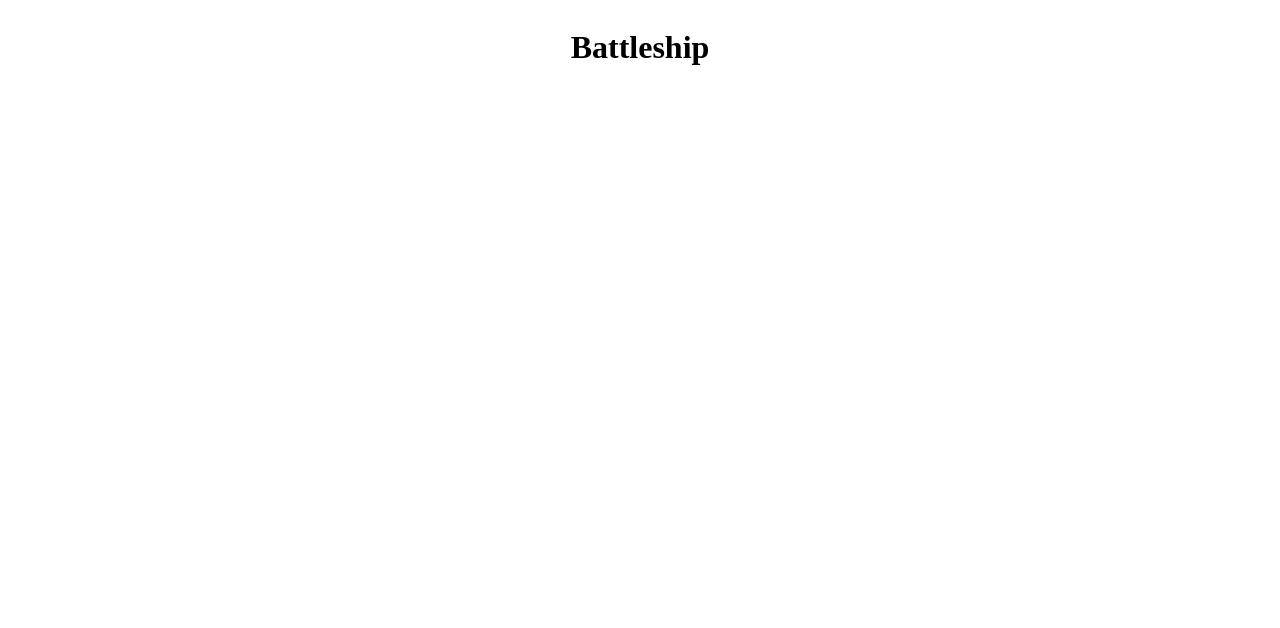
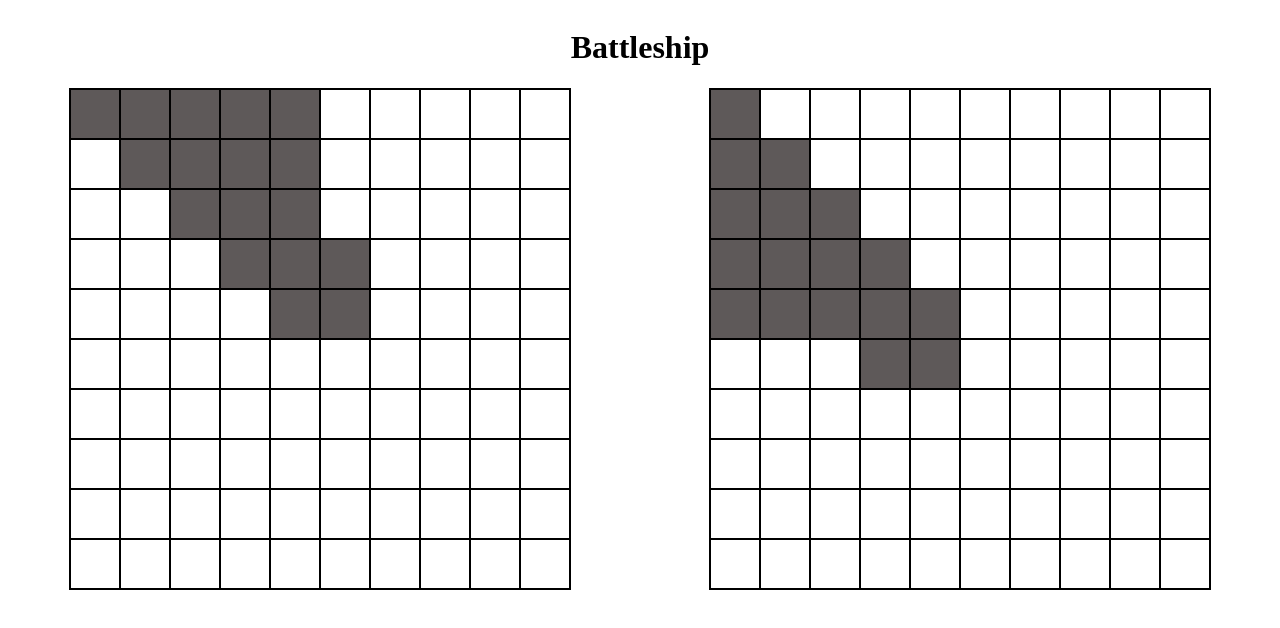
Before and after one commit to thejwuscript/battleship, a website built with webpack: page dist/index.html in a window 1280 px wide. Built offline with nearby package versions, Linux system fonts and the light colour scheme.

Commit message:
Setup grid display

```diff
--- a/src/domInteraction.js
+++ b/src/domInteraction.js
@@ -1,4 +1,17 @@
 const domInteraction = (() => {
+  const displayGrid = (grid, container) => {
+    const flattenedGrid = grid.flat();
+    flattenedGrid.forEach(cell => {
+      const coordinateDiv = document.createElement('div');
+      coordinateDiv.classList.add('coordinate');
+      if (cell === null) {
+        coordinateDiv.classList.add('empty');
+      } else {
+        coordinateDiv.classList.add('occupied');
+      }
+      container.appendChild(coordinateDiv);
+    })
+  }
   // select the div element with the class of "human-board"
   // select the div element with the class of "ai-board"
   // get the game board grid from each player and store them in a variable separately
@@ -11,5 +24,7 @@ const domInteraction = (() => {
   // if the element is a string, add a class of 'occupied' to the div
   // append the div element to each respective player's div
 
-  return {}
+  return { displayGrid }
 })();
+
+export default domInteraction;
--- a/src/game.js
+++ b/src/game.js
@@ -1,20 +1,34 @@
-import AIPlayer from '../src/aiPlayer';
-import GameBoard from '../src/gameBoard';
-import Player from '../src/player';
+import AIPlayer from "../src/aiPlayer";
+import GameBoard from "../src/gameBoard";
+import Player from "../src/player";
+import domInteraction from "./domInteraction";
 
-const game = (() => {
+const Game = (() => {
   const humanBoard = GameBoard();
   const aiBoard = GameBoard();
   const humanPlayer = Player(humanBoard);
   const aiPlayer = AIPlayer(aiBoard);
 
-  Object.values(humanBoard.getShips()).forEach((ship, index) => {
-    humanBoard.placeShip(ship, [index, index], 'horizontal');
-  })
+  const play = () => {
+    setup();
+  };
 
-  Object.values(aiBoard.getShips()).forEach((ship, index) => {
-    aiBoard.placeShip(ship, [index, index], 'vertical');
-  });
+  const setup = () => {
+    Object.values(humanBoard.getShips()).forEach((ship, index) => {
+      humanBoard.placeShip(ship, [index, index], "horizontal");
+    });
 
-  return {}
+    Object.values(aiBoard.getShips()).forEach((ship, index) => {
+      aiBoard.placeShip(ship, [index, index], "vertical");
+    });
+
+    const humanGridDiv = document.querySelector(".human-grid");
+    const aiGridDiv = document.querySelector(".ai-grid");
+    domInteraction.displayGrid(humanBoard.getGrid(), humanGridDiv);
+    domInteraction.displayGrid(aiBoard.getGrid(), aiGridDiv);
+  };
+
+  return { play };
 })();
+
+export default Game;
--- a/src/index.js
+++ b/src/index.js
@@ -1 +1,4 @@
+import Game from "./game";
 import './style.css';
+
+Game.play();
--- a/src/style.css
+++ b/src/style.css
@@ -11,10 +11,19 @@ body {
   height: 70vh;
 }
 
-.boards-container div {
+.boards-container > div {
   width: 500px;
   height: 500px;
   display: grid;
   grid-template-columns: repeat(10, 1fr);
   grid-template-rows: repeat(10, 1fr);
+  border: 1px solid black;
 }
+
+.coordinate {
+  border: 1px solid black;
+}
+
+.coordinate.occupied {
+  background-color: #5e5959;
+}
```
Also changed, not shown: dist/index.html, dist/main.js.
